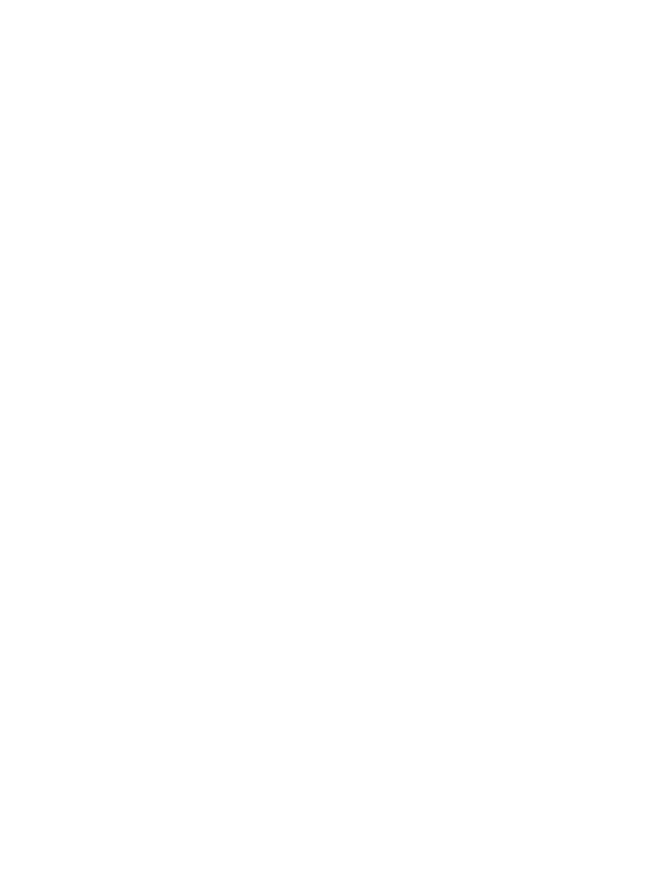
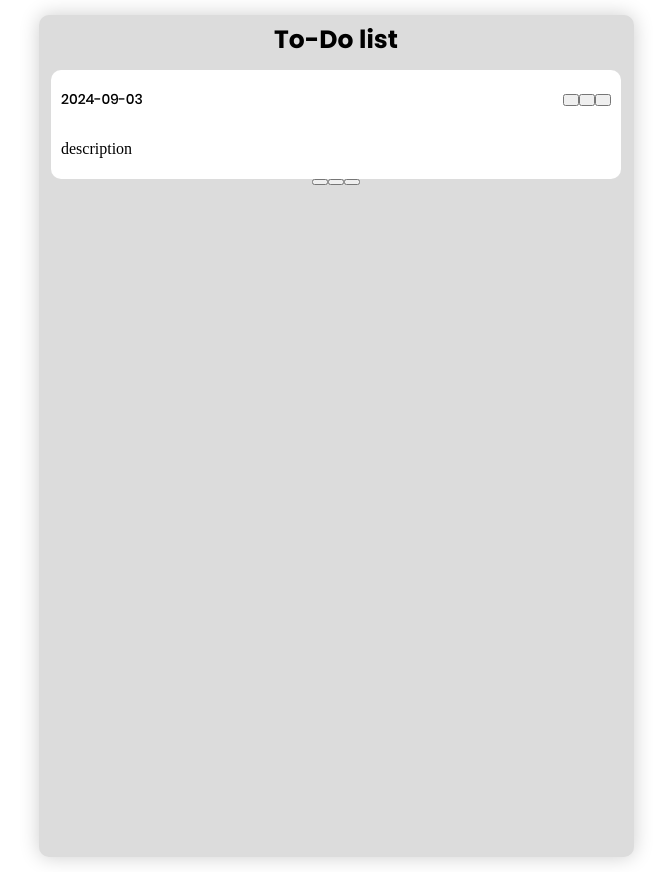
Before and after one commit to Matesero/TO-DO-List, a plain HTML site: page index.html in a window 1280 px wide. Shown: the whole page, without its empty margins (304-976 px from the left). Before the commit the page ends 800 px from the top, so only its background shows below. Drawn offline with Linux system fonts and the light colour scheme.

Commit message:
add markup

```diff
--- a/css/style.css
+++ b/css/style.css
@@ -1,3 +1,7 @@
+:root{
+
+}
+
 @font-face {
     font-family: "Poppins-Medium";
     src: url("../assets/fonts/Poppins-Medium.ttf");
@@ -17,3 +21,70 @@
     font-family: "Poppins-Bold";
     src: url("../assets/fonts/Poppins-Bold.ttf");
 }
+
+.row {
+    display: flex;
+    flex-direction: row;
+}
+
+.column {
+    display: flex;
+    flex-direction: column;
+}
+
+#to-do-list {
+    min-height: 842px;
+    max-width: 595px;
+    margin: 15px auto;
+    background-color: #dcdcdc;
+    border-radius: 10px;
+    box-shadow: 0 0 20px rgba(0, 0, 0, 0.2);
+    align-items: center;
+}
+
+#to-do-list__content {
+    align-items: center;
+    gap: 5px;
+}
+
+#list-name {
+    font-family: "Poppins-Bold", sans-serif;
+    font-size: 25px;
+    line-height: 0;
+}
+
+#list {
+    gap: 5px;
+    height: fit-content;
+}
+
+.to-do {
+    width: 550px;
+    padding: 5px 10px;
+    border-radius: 10px;
+    background: #ffffff;
+}
+
+.to-do__top-bar {
+    justify-content: space-between;
+    align-items: center;
+}
+
+.date {
+    font-family: "Poppins-Medium", sans-serif;
+    font-size: 14px;
+}
+
+.top-bar__buttons {
+
+}
+
+#edit,
+#delete {
+    width: 12px;
+    height: 12px;
+}
+
+#description {
+
+}
--- a/index.html
+++ b/index.html
@@ -1,10 +1,35 @@
 <!DOCTYPE html>
-<html lang="en">
+<html lang="en" xmlns="http://www.w3.org/1999/html">
 <head>
     <meta charset="UTF-8">
-    <title>Title</title>
+    <title>To-do list</title>
+    <link rel="stylesheet" href="css/style.css">
 </head>
 <body>
-
+<div id="editor"></div>
+<div class="column" id="to-do-list">
+    <div class="column" id="to-do-list__content">
+        <p id="list-name">To-Do list</p>
+        <div class="column" id="list">
+            <div class="to-do column" id="to-do-1">
+                <div class="to-do__top-bar row" id="to-do__top-bar-1">
+                    <p class="date" id="date-1">2024-09-03</p>
+                    <div class="top-bar__buttons row">
+                        <button id="switch"></button>
+                        <button id="edit"></button>
+                        <button id="delete"></button>
+                    </div>
+                </div>
+                <p id="description">description</p>
+            </div>
+        </div>
+    </div>
+    <div class="row" id="bottom-bar">
+        <button id="download"></button>
+        <button id="upload"></button>
+        <button id="reset"></button>
+    </div>
+</div>
+<script type="module" src="./js/main.js"></script>
 </body>
 </html>
--- a/js/main.js
+++ b/js/main.js
@@ -0,0 +1,4 @@
+const editor = document.getElementById('editor');
+const downloadBtn = document.getElementById('download');
+const uploadBtn = document.getElementById('upload');
+const resetBtn = document.getElementById('reset');
```
